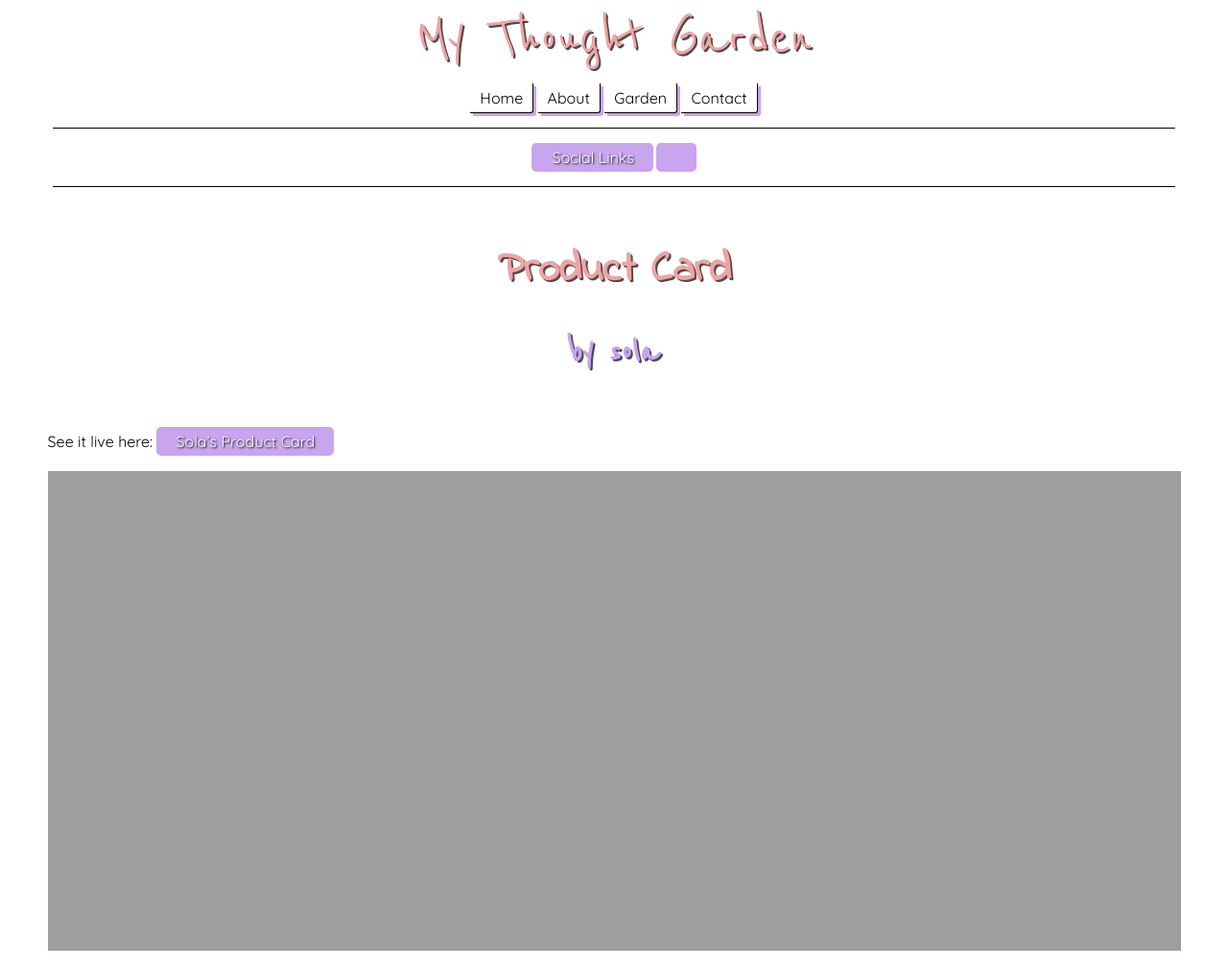
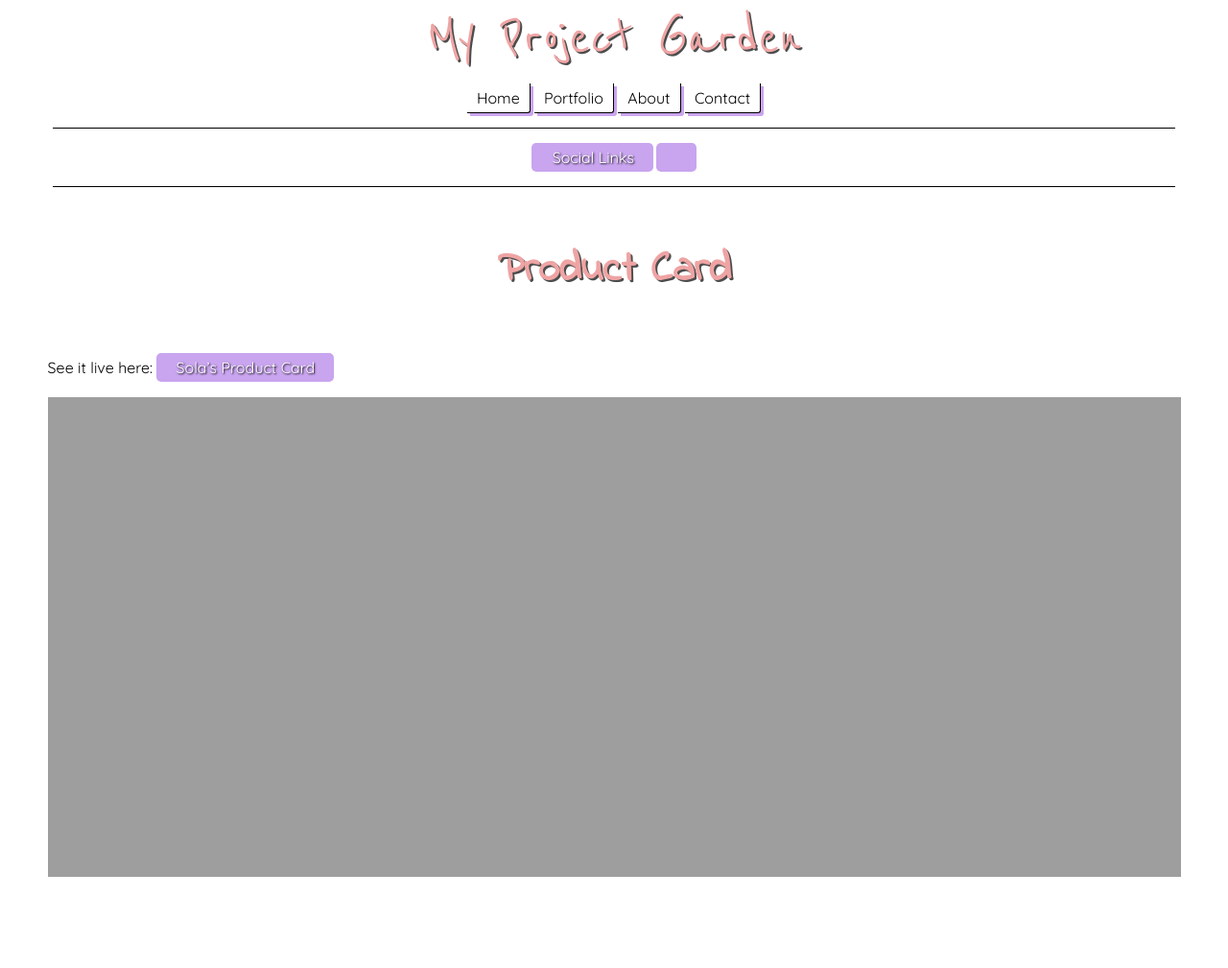
Before and after one commit to sola-fairy/sola-fairy.garden, a Jekyll site: the page built from _posts/2025-09-06-product-card.md, in a window 1280 px wide. Shown: the whole page at 96% size. Built offline with Jekyll 4.4.1, drawn with Linux system fonts in a browser that asks for light colours; some web fonts are replaced; after the commit the page ends 932 px from its top, so only the background shows below that.

Commit message:
finally fixed the links

```diff
--- a/_config.yml
+++ b/_config.yml
@@ -18,7 +18,7 @@
 # You can create any custom variable you would like, and they will be accessible
 # in the templates via {{ site.myvariable }}.
 
-title: My Thought Garden
+title: My Project Garden
 email: your-email@example.com
 description: >- # this means to ignore newlines until "baseurl:"
   Write an awesome description for your new site here. You can edit this
--- a/_includes/navigation.html
+++ b/_includes/navigation.html
@@ -1,6 +1,7 @@
 <nav>
   <ul>
     <li><a style="{% if page.url == "/" %}color:var(--melon);{% endif %}" href="/">Home</a></li>
+    <li><a style="{% if page.url == "/2025/09/05/blog-preview.html" %}color:var(--melon);{% endif %}" href="/2025/09/05/blog-preview.html">Portfolio</a></li>
 {% assign docs_by_order = site.docs | sort: "order" %}
   {% for doc in docs_by_order %}
   {% if doc.category == "published" %}
--- a/_layouts/post.html
+++ b/_layouts/post.html
@@ -8,7 +8,6 @@ author: sola
 <div class="post">
     <div class="top-matter">
       <h1>{{ page.title }}</h1>
-      <h2>by {{ layout.author }}</h2>
     </div>
   <div class="post-content">{{ content }}</div>
 </div>
--- a/assets/style.css
+++ b/assets/style.css
@@ -124,11 +124,15 @@ h3 {
 .post a:link, .post a:visited, .post a:active {
     display: inline;
   line-height: 180%;
+  -webkit-box-decoration-break: clone;
+  box-decoration-break: clone;
 }
 
 .page a:link, .page a:visited, .page a:active {
     display: inline;
     line-height: 180%;
+    -webkit-box-decoration-break: clone;
+    box-decoration-break: clone;
 }
 
 a:link, a:visited, a:active {
```
Also changed, not shown: _docs/garden.md (+1 -1 lines).
